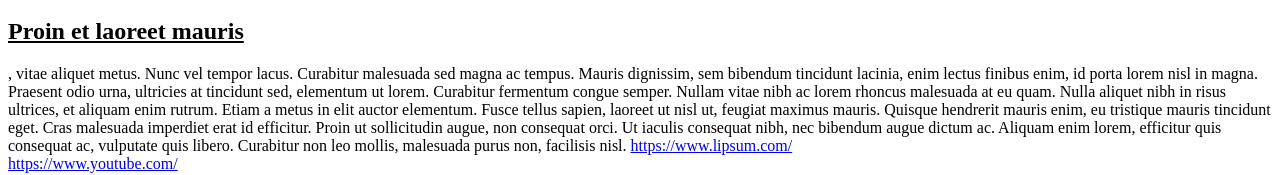
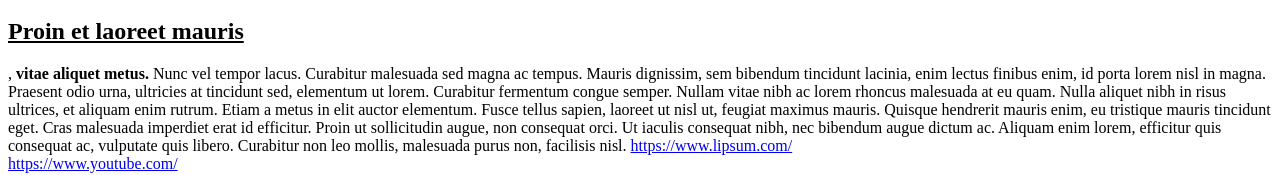
Before and after one commit to mallom21/mallom21.github.io, a plain HTML site: page Assignment03.html in a window 1280 px wide. Shown: the part 162-337 px from the top of the page. Drawn offline with Linux system fonts and the light colour scheme.

Commit message:
Update Assignment03.html

```diff
--- a/Assignment03.html
+++ b/Assignment03.html
@@ -4,7 +4,7 @@
   <!-- Matt M, 9/19, Assignment 03, basic HTML -->
   <a href="#bottom"> Go to bottom </a>
   <h1> Lorem ipsum</h1> <i>dolor sit amet</i>, <b>consectetur adipiscing elit.</b> Nam sollicitudin porta augue, quis consectetur ligula maximus sit amet. Praesent et urna nunc. Suspendisse efficitur eget nulla eget imperdiet. Aliquam tempus eleifend fringilla. Aliquam id ornare eros. Fusce rhoncus eu libero at eleifend. Nullam eleifend, est quis gravida hendrerit, nisl elit dignissim nulla, sed semper leo enim quis ante. Quisque volutpat sapien eu velit convallis fermentum. Pellentesque eros lacus, posuere vestibulum mollis nec, euismod at tortor. Mauris non tincidunt neque, a maximus urna.
-  <h2> <u>Proin et laoreet mauris</u> </h2>, vitae aliquet metus. Nunc vel tempor lacus. Curabitur malesuada sed magna ac tempus. Mauris dignissim, sem bibendum tincidunt lacinia, enim lectus finibus enim, id porta lorem nisl in magna. Praesent odio urna, ultricies at tincidunt sed, elementum ut lorem. Curabitur fermentum congue semper. Nullam vitae nibh ac lorem rhoncus malesuada at eu quam. Nulla aliquet nibh in risus ultrices, et aliquam enim rutrum. Etiam a metus in elit auctor elementum. Fusce tellus sapien, laoreet ut nisl ut, feugiat maximus mauris. Quisque hendrerit mauris enim, eu tristique mauris tincidunt eget. Cras malesuada imperdiet erat id efficitur. Proin ut sollicitudin augue, non consequat orci. Ut iaculis consequat nibh, nec bibendum augue dictum ac. Aliquam enim lorem, efficitur quis consequat ac, vulputate quis libero. Curabitur non leo mollis, malesuada purus non, facilisis nisl.
+  <h2> <u>Proin et laoreet mauris</u> </h2>, <b>vitae aliquet metus.</b> Nunc vel tempor lacus. Curabitur malesuada sed magna ac tempus. Mauris dignissim, sem bibendum tincidunt lacinia, enim lectus finibus enim, id porta lorem nisl in magna. Praesent odio urna, ultricies at tincidunt sed, elementum ut lorem. Curabitur fermentum congue semper. Nullam vitae nibh ac lorem rhoncus malesuada at eu quam. Nulla aliquet nibh in risus ultrices, et aliquam enim rutrum. Etiam a metus in elit auctor elementum. Fusce tellus sapien, laoreet ut nisl ut, feugiat maximus mauris. Quisque hendrerit mauris enim, eu tristique mauris tincidunt eget. Cras malesuada imperdiet erat id efficitur. Proin ut sollicitudin augue, non consequat orci. Ut iaculis consequat nibh, nec bibendum augue dictum ac. Aliquam enim lorem, efficitur quis consequat ac, vulputate quis libero. Curabitur non leo mollis, malesuada purus non, facilisis nisl.
  </head>
  <body>
   <a href="https://www.lipsum.com/"> https://www.lipsum.com/ </a> <br>
```
